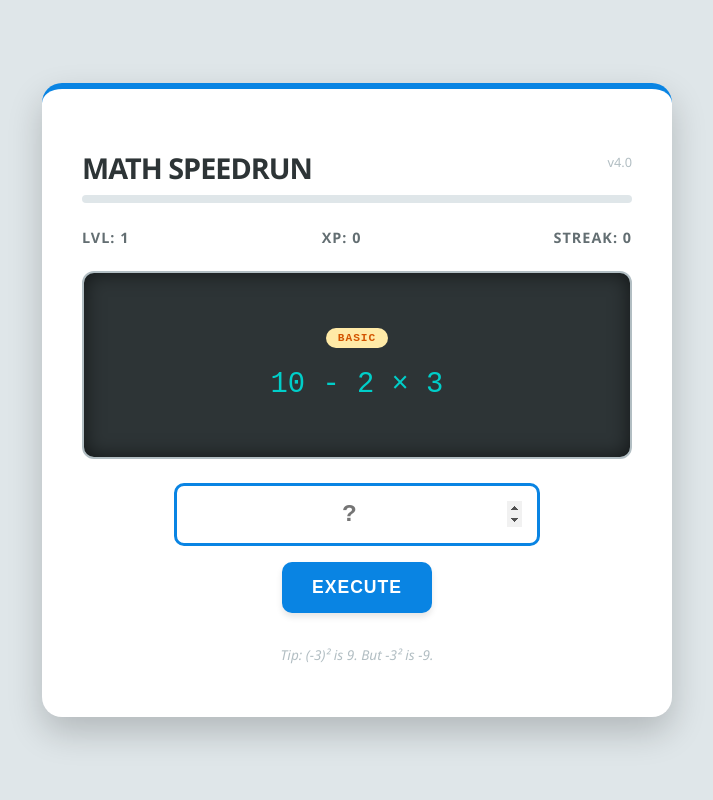
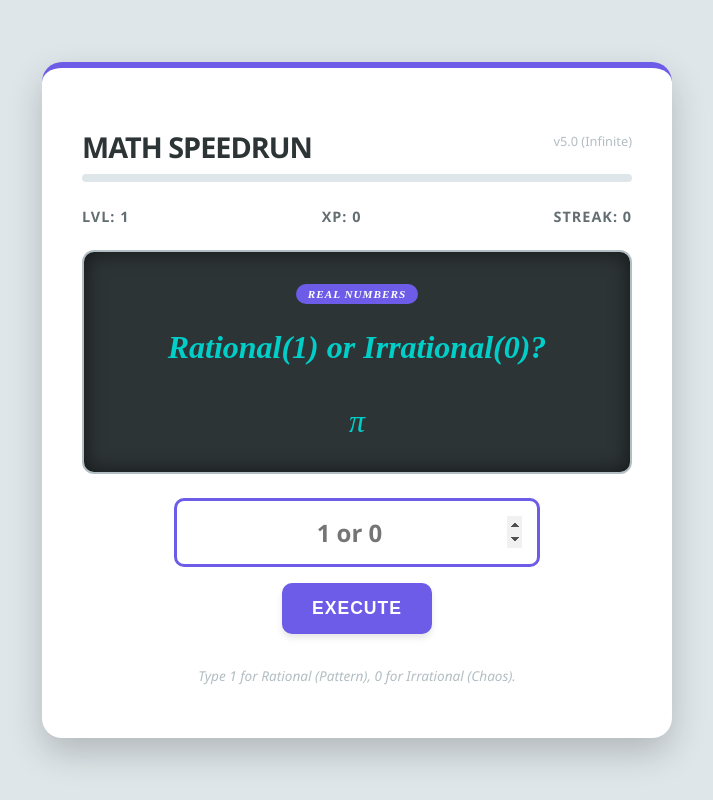
Before and after one commit to Sorturs/Math-week-1-2, a plain HTML site: page index.html in a window 1280 px wide. Shown: the whole page, without its empty margins (283-996 px from the left). Drawn offline with Linux system fonts and the light colour scheme.

Commit message:
Update title and styles for Math Speedrun v5.0

```diff
--- a/index.html
+++ b/index.html
@@ -3,10 +3,10 @@
 <head>
     <meta charset="UTF-8">
     <meta name="viewport" content="width=device-width, initial-scale=1.0">
-    <title>Math Speedrun v4.0: Real Numbers</title>
+    <title>Math Speedrun v5.0: Infinite Gen</title>
     <style>
         :root {
-            --primary: #0984e3; /* Changed to Blue for Logic/Real Numbers */
+            --primary: #6c5ce7;
             --secondary: #2d3436;
             --accent: #00cec9;
             --success: #00b894;
@@ -48,17 +48,57 @@
             color: var(--accent);
             padding: 2rem;
             border-radius: 12px;
-            font-size: 1.8rem;
+            font-size: 2rem;
             margin-bottom: 1.5rem;
-            min-height: 120px;
+            min-height: 140px;
             display: flex;
             justify-content: center;
             align-items: center;
-            font-family: 'Courier New', Courier, monospace;
+            font-family: 'Times New Roman', Times, serif; /* Math font */
+            font-style: italic;
             box-shadow: inset 0 0 20px rgba(0,0,0,0.6);
             border: 2px solid #b2bec3;
             transition: transform 0.1s;
             flex-direction: column;
+        }
+
+        /* MATH RENDERING CSS */
+        .fraction {
+            display: inline-block;
+            text-align: center;
+            vertical-align: middle;
+            margin: 0 5px;
+            font-style: normal;
+        }
+        .fraction .top {
+            display: block;
+            border-bottom: 2px solid var(--accent);
+            padding: 2px;
+        }
+        .fraction .bottom {
+            display: block;
+            padding: 2px;
+        }
+
+        .radical {
+            display: inline-block;
+            margin: 0 2px;
+            font-style: normal;
+            white-space: nowrap;
+        }
+        .radical .index {
+            font-size: 0.6em;
+            vertical-align: super;
+            margin-right: -4px;
+        }
+        .radical .symbol {
+            font-size: 1.2em;
+        }
+        .radical .radicand {
+            border-top: 2px solid var(--accent);
+            padding-top: 1px;
+            padding-left: 2px;
+            display: inline-block;
         }
 
         .shake { animation: shake 0.5s; }
@@ -92,7 +132,7 @@
             border-radius: 10px;
             margin-bottom: 1rem;
             text-align: center;
-            font-family: 'Courier New', monospace;
+            font-family: 'Segoe UI', sans-serif;
             font-weight: bold;
             outline: none;
             transition: border-color 0.3s;
@@ -174,10 +214,9 @@
             margin-bottom: 10px;
             letter-spacing: 1px;
         }
-        .lvl-basic { background: #ffeaa7; color: #d35400; }
+        .lvl-bedmas { background: #ffeaa7; color: #d35400; }
+        .lvl-tiles { background: #fab1a0; color: #2d3436; }
         .lvl-hard { background: #a29bfe; color: #2d3436; }
-        .lvl-tiles { background: #fab1a0; color: #2d3436; }
-        .lvl-numline { background: #74b9ff; color: #2d3436; }
         .lvl-real { background: #6c5ce7; color: white; }
 
         /* Tile Visuals for Feedback */
@@ -200,7 +239,7 @@
 <div class="game-container">
     <div style="display:flex; justify-content:space-between; align-items:center;">
         <h1>MATH SPEEDRUN</h1>
-        <span style="font-size:0.8rem; color:#b2bec3;">v4.0</span>
+        <span style="font-size:0.8rem; color:#b2bec3;">v5.0 (Infinite)</span>
     </div>
 
     <div id="progress-container">
@@ -223,11 +262,12 @@
 
     <div id="feedback-area"></div>
 
-    <p class="syntax-tip" id="tip-text">Tip: Multiplication comes before Addition.</p>
+    <p class="syntax-tip" id="tip-text">Loading instructions...</p>
 </div>
 
 <script>
-    // Helper to generate tile HTML string
+    // --- HELPER FUNCTIONS ---
+    const rand = (min, max) => Math.floor(Math.random() * (max - min + 1)) + min;
     const drawTiles = (count, color) => {
         let html = '';
         const cClass = color === 'red' ? 't-red' : 't-blue';
@@ -235,116 +275,133 @@
         return html;
     };
 
-    const questions = [
-        // --- LEVEL 1: BEDMAS FUNDAMENTALS ---
-        {
-            q: "10 - 2 × 3",
-            a: 4,
-            level: "Basic",
-            style: "lvl-basic",
-            steps: "1. <strong>Multiply First:</strong> 2 × 3 = 6.<br>2. <strong>Subtract:</strong> 10 - 6 = 4.<br><em>(Trap: Don't do 10-2 first!)</em>"
-        },
-        {
-            q: "−5 + (10 ÷ 2)",
-            a: 0,
-            level: "Basic",
-            style: "lvl-basic",
-            steps: "1. <strong>Brackets:</strong> 10 ÷ 2 = 5.<br>2. <strong>Add:</strong> -5 + 5 = 0.<br><em>(Zero Pair!)</em>"
-        },
+    // --- QUESTION GENERATORS ---
 
-        // --- LEVEL 2: INTEGERS & EXPONENTS ---
-        {
-            q: "-3² + 5",
-            a: -4,
-            level: "Hard Mode",
-            style: "lvl-hard",
-            steps: "1. <strong>Exponent Trap:</strong> -3² has NO brackets. It means -(3×3) = -9.<br>2. <strong>Add:</strong> -9 + 5 = -4."
-        },
+    // 1. BEDMAS Generator (Dynamic)
+    function genBedmas() {
+        const type = rand(1, 3);
+        if (type === 1) { // 10 - 2 x 3 style
+            const a = rand(5, 15);
+            const b = rand(2, 5);
+            const c = rand(2, 5);
+            return {
+                q: `${a} - ${b} × ${c}`,
+                a: a - (b * c),
+                level: "BEDMAS",
+                style: "lvl-bedmas",
+                steps: `1. <strong>Multiply First:</strong> ${b} × ${c} = ${b*c}<br>2. <strong>Subtract:</strong> ${a} - ${b*c} = ${a - (b*c)}`
+            };
+        } else if (type === 2) { // Brackets (2 + 3) x 4
+            const a = rand(2, 6);
+            const b = rand(2, 6);
+            const c = rand(2, 5);
+            return {
+                q: `(${a} + ${b}) × ${c}`,
+                a: (a + b) * c,
+                level: "BEDMAS",
+                style: "lvl-bedmas",
+                steps: `1. <strong>Brackets:</strong> ${a} + ${b} = ${a+b}<br>2. <strong>Multiply:</strong> ${a+b} × ${c} = ${(a+b)*c}`
+            };
+        } else { // Exponents -3^2 + 5
+             const base = rand(2, 4);
+             const add = rand(2, 10);
+             return {
+                 q: `-${base}<sup>2</sup> + ${add}`,
+                 a: -(base*base) + add,
+                 level: "Exponents",
+                 style: "lvl-hard",
+                 steps: `1. <strong>The Trap:</strong> -${base}² means -(${base}×${base}) = -${base*base}<br>2. <strong>Add:</strong> -${base*base} + ${add} = ${-(base*base)+add}`
+             };
+        }
+    }
 
-        // --- LEVEL 3: INTEGER TILES ---
-        {
-            q: "Tile Check:<br>1 Blue minus 3 Red",
-            a: -4,
-            level: "Integer Tiles",
-            style: "lvl-tiles",
-            steps: `1. <strong>Start:</strong> ${drawTiles(1, 'blue')}<br>
-                    2. <strong>Borrowing:</strong> Add 3 Zero Pairs (${drawTiles(3, 'red')}${drawTiles(3, 'blue')}).<br>
-                    3. <strong>Action:</strong> Take 3 Reds away.<br>
-                    4. <strong>Result:</strong> ${drawTiles(4, 'blue')} (-4).`
-        },
-        {
-            q: "Syntax Boss:<br>2 - (-4)",
-            a: 6,
-            level: "Tile Mastery",
-            style: "lvl-tiles",
-            steps: `1. <strong>Teleport Rule:</strong> Two negatives make a positive (+).<br>
-                    2. <strong>Rewrite:</strong> 2 + 4<br>
-                    3. <strong>Result:</strong> ${drawTiles(6, 'red')} (6).`
-        },
+    // 2. Tile/Integer Generator (Dynamic)
+    function genTiles() {
+        const type = rand(1, 2);
+        if (type === 1) { // Simple Cancellation
+            const red = rand(3, 8);
+            const blue = rand(3, 8);
+            const diff = red - blue;
+            const resultColor = diff >= 0 ? 'red' : 'blue';
+            return {
+                q: `Tile Battle:<br>${red} Reds vs ${blue} Blues`,
+                a: diff,
+                level: "Integer Tiles",
+                style: "lvl-tiles",
+                steps: `1. <strong>Battle:</strong> The smaller army (${Math.min(red, blue)}) is wiped out.<br>2. <strong>Result:</strong> ${Math.abs(diff)} ${resultColor}s survive.`
+            };
+        } else { // The Subtraction Trap (Double Negative)
+            const start = rand(2, 8);
+            const subtract = rand(2, 8); // subtracting negative
+            return {
+                q: `${start} - (-${subtract})`,
+                a: start + subtract,
+                level: "Integer Tiles",
+                style: "lvl-tiles",
+                steps: `1. <strong>Teleport Rule:</strong> -(-) becomes +.<br>2. <strong>Rewrite:</strong> ${start} + ${subtract}<br>3. <strong>Solve:</strong> ${start+subtract}`
+            };
+        }
+    }
 
-        // --- LEVEL 4: THE NUMBER LINE (Decimals) ---
-        {
-            q: "Convert to Decimal:<br>3/5",
-            a: 0.6,
-            level: "Number Line",
-            style: "lvl-numline",
-            steps: "1. <strong>Fraction Rule:</strong> Top ÷ Bottom.<br>2. <strong>Calc:</strong> 3 ÷ 5 = 0.6."
-        },
-        {
-            q: "Convert to Decimal:<br>110%",
-            a: 1.1,
-            level: "Number Line",
-            style: "lvl-numline",
-            steps: "1. <strong>Percent Rule:</strong> Move decimal 2 spots left.<br>2. <strong>Calc:</strong> 1.10"
-        },
-        {
-            q: "<strong>The Trap:</strong><br>Enter the <em>smaller</em> number:<br>-1.5 or -2.0",
-            a: -2,
-            level: "Number Line",
-            style: "lvl-numline",
-            steps: "1. <strong>Negative Rule:</strong> The number <em>further from zero</em> is smaller.<br>2. <strong>Compare:</strong> -2 is deeper in debt than -1.5."
-        },
-        {
-            q: "<strong>Hat Trick:</strong><br>Calc 4th Root of 2 (√[4] 2)<br>(Round to 2 decimals)",
-            a: 1.19,
-            level: "Number Line",
-            style: "lvl-numline",
-            steps: "1. <strong>Syntax:</strong> 4 -> Shift -> Hat -> 2.<br>2. <strong>Calc:</strong> 1.1892...<br>3. <strong>Round:</strong> 1.19"
-        },
+    // 3. Real Number Sorting (Hard Coded Pool from Image + Logic)
+    // 1 = Rational, 0 = Irrational
+    const hardRealNums = [
+        { q: `<div class="fraction"><span class="top">&radic;<span style="text-decoration:overline">49</span></span><span class="bottom">7</span></div>`, a: 1, steps: "√49 is 7. So this is 7/7 = 1. (Rational)" },
+        { q: `<div class="fraction"><span class="top">&radic;<span style="text-decoration:overline">50</span></span><span class="bottom">5</span></div>`, a: 0, steps: "√50 is NOT a perfect square. It's ≈7.07. Divided by 5 it's still messy. (Irrational)" },
+        { q: `<span class="radical"><span class="index">4</span><span class="symbol">&radic;</span><span class="radicand">2</span></span>`, a: 0, steps: "4th root of 2 is not a whole number. Roots of non-perfect powers are Irrational." },
+        { q: `3.14159`, a: 1, steps: "<strong>Trick!</strong> This stops. It doesn't have '...'. So it's a decimal. (Rational)" },
+        { q: `&pi;`, a: 0, steps: "Pi goes on forever without repeating. (Irrational)" },
+        { q: `0.101001000...`, a: 0, steps: "The pattern changes (adds more zeros). Changing pattern = Irrational." },
+        { q: `0.999...`, a: 1, steps: "Repeating pattern = Rational. (Fun fact: This equals 1)." },
+        { q: `<span class="radical"><span class="symbol">&radic;</span><span class="radicand">12</span></span> + <span class="radical"><span class="symbol">&radic;</span><span class="radicand">3</span></span>`, a: 0, steps: "√12 is 2√3. Total is 3√3. Still contains a root. (Irrational)" },
+        { q: `<div class="fraction"><span class="top">&radic;<span style="text-decoration:overline">9</span></span><span class="bottom">16</span></div>`, a: 1, steps: "√9 is 3. So this is 3/16. A fraction of integers is Rational." }
+    ];
 
-        // --- LEVEL 5: REAL NUMBER SORTING ---
-        {
-            q: "<strong>Identify:</strong><br>0.3333...<br><span style='font-size:0.6em'>(Type 1=Rational, 0=Irrational)</span>",
-            a: 1,
+    function genRealNum() {
+        const item = hardRealNums[rand(0, hardRealNums.length - 1)];
+        return {
+            q: `<strong>Rational(1) or Irrational(0)?</strong><br><br>${item.q}`,
+            a: item.a,
             level: "Real Numbers",
             style: "lvl-real",
-            steps: "1. <strong>Rule:</strong> Repeating pattern (bar) = Good.<br>2. <strong>Result:</strong> Rational (It's 1/3)."
-        },
-        {
-            q: "<strong>Identify:</strong><br>√5<br><span style='font-size:0.6em'>(Type 1=Rational, 0=Irrational)</span>",
-            a: 0,
-            level: "Real Numbers",
-            style: "lvl-real",
-            steps: "1. <strong>Rule:</strong> Root of a Prime Number.<br>2. <strong>Result:</strong> Irrational (Chaos)."
-        },
-        {
-            q: "<strong>The Boss:</strong><br>0.101001000...<br><span style='font-size:0.6em'>(Type 1=Rational, 0=Irrational)</span>",
-            a: 0,
-            level: "Real Numbers",
-            style: "lvl-real",
-            steps: "1. <strong>Trap:</strong> The pattern <em>changes</em> (adds more zeros).<br>2. <strong>Result:</strong> Irrational (No fixed pattern)."
-        }
-    ];
+            steps: item.steps
+        };
+    }
 
+    // --- GAME ENGINE ---
+    let questions = [];
     let currentIdx = 0;
     let score = 0;
     let streak = 0;
+
+    function initGame() {
+        questions = [];
+        // Build a playlist of 10 questions
+        for(let i=0; i<3; i++) questions.push(genBedmas());
+        for(let i=0; i<3; i++) questions.push(genTiles());
+        for(let i=0; i<4; i++) questions.push(genRealNum());
+
+        // Shuffle the playlist (Fisher-Yates)
+        for (let i = questions.length - 1; i > 0; i--) {
+            const j = Math.floor(Math.random() * (i + 1));
+            [questions[i], questions[j]] = [questions[j], questions[i]];
+        }
+
+        currentIdx = 0;
+        score = 0;
+        streak = 0;
+        document.getElementById('score').innerText = "0";
+        document.getElementById('streak').innerText = "0";
+        document.getElementById('progress-bar').style.width = "0%";
+        loadQuestion();
+    }
 
     function loadQuestion() {
         const gameArea = document.getElementById('game-area');
         const feedbackArea = document.getElementById('feedback-area');
         const progressBar = document.getElementById('progress-bar');
         const problemBox = document.getElementById('problem-box');
+        const tipText = document.getElementById('tip-text');
 
         // Reset UI
         feedbackArea.style.display = 'none';
@@ -357,11 +414,10 @@
         // Check for Win
         if(currentIdx >= questions.length) {
             gameArea.innerHTML = `
-                <h2>👑 REAL NUMBER GOD 👑</h2>
+                <h2>👑 RUN COMPLETE 👑</h2>
                 <div style="font-size: 3rem; margin: 20px;">♾️</div>
                 <p>Final XP: ${score} / ${questions.length}</p>
-                <p>Max Streak: ${streak}</p>
-                <button onclick="location.reload()">Prestige (Restart)</button>
+                <button onclick="location.reload()">Start New Run</button>
             `;
             progressBar.style.width = '100%';
             document.getElementById('level-display').innerText = "MAX";
@@ -372,30 +428,26 @@
         const q = questions[currentIdx];
         document.getElementById('problem-box').innerHTML = `
             <span class="level-badge ${q.style}">${q.level}</span>
-            <div style="margin-top:10px">${q.q}</div>
+            <div style="margin-top:15px">${q.q}</div>
         `;
+
+        // Update Tip
+        if(q.level === "Real Numbers") {
+            tipText.innerText = "Type 1 for Rational (Pattern), 0 for Irrational (Chaos).";
+            document.getElementById('answer-input').placeholder = "1 or 0";
+        } else {
+            tipText.innerText = "Watch your signs! Left to right.";
+            document.getElementById('answer-input').placeholder = "?";
+        }
 
         // Update Stats
         const percent = (currentIdx / questions.length) * 100;
         progressBar.style.width = `${percent}%`;
-        document.getElementById('level-display').innerText = Math.floor((currentIdx/3) + 1);
-
-        // Update Tip based on level
-        const tipText = document.getElementById('tip-text');
-        if(q.level === "Number Line") {
-            tipText.innerText = "Tip: Percent ÷ 100. Fractions = Top ÷ Bottom.";
-        } else if (q.level === "Real Numbers") {
-            tipText.innerText = "Tip: Changing Pattern = Irrational. Repeating Pattern = Rational.";
-        } else if (q.level.includes("Tile")) {
-            tipText.innerText = "Tip: Red = (+1), Blue = (-1). A pair destroys both.";
-        } else {
-            tipText.innerText = "Tip: (-3)² is 9. But -3² is -9.";
-        }
+        document.getElementById('level-display').innerText = currentIdx + 1;
     }
 
     function checkAnswer() {
         const inputEl = document.getElementById('answer-input');
-        // V4.0 Change: Use parseFloat to handle decimals
         const userAns = parseFloat(inputEl.value);
         const feedbackArea = document.getElementById('feedback-area');
         const currentQ = questions[currentIdx];
@@ -408,11 +460,10 @@
             return;
         }
 
-        // Hide input area
         gameArea.style.display = 'none';
         feedbackArea.style.display = 'block';
 
-        let isCorrect = userAns === currentQ.a;
+        let isCorrect = Math.abs(userAns - currentQ.a) < 0.001; // Float tolerance
         let feedbackHTML = '';
 
         if(isCorrect) {
@@ -423,7 +474,7 @@
                 <div class="feedback-card correct">
                     <h3>✅ Critical Hit!</h3>
                     <p>${currentQ.steps}</p>
-                    <button onclick="nextQuestion()">Next Level >></button>
+                    <button onclick="nextQuestion()">Next >></button>
                 </div>
             `;
         } else {
@@ -436,14 +487,12 @@
                     <p><strong>Correct answer:</strong> ${currentQ.a}</p>
                     <hr>
                     <p>${currentQ.steps}</p>
-                    <button onclick="nextQuestion()">Recover & Continue >></button>
+                    <button onclick="nextQuestion()">Next >></button>
                 </div>
             `;
         }
 
         feedbackArea.innerHTML = feedbackHTML;
-
-        // Update Stats
         document.getElementById('score').innerText = score;
         document.getElementById('streak').innerText = streak;
     }
@@ -454,7 +503,7 @@
     }
 
     // Start Game
-    loadQuestion();
+    initGame();
 </script>
 
 </body>
```
